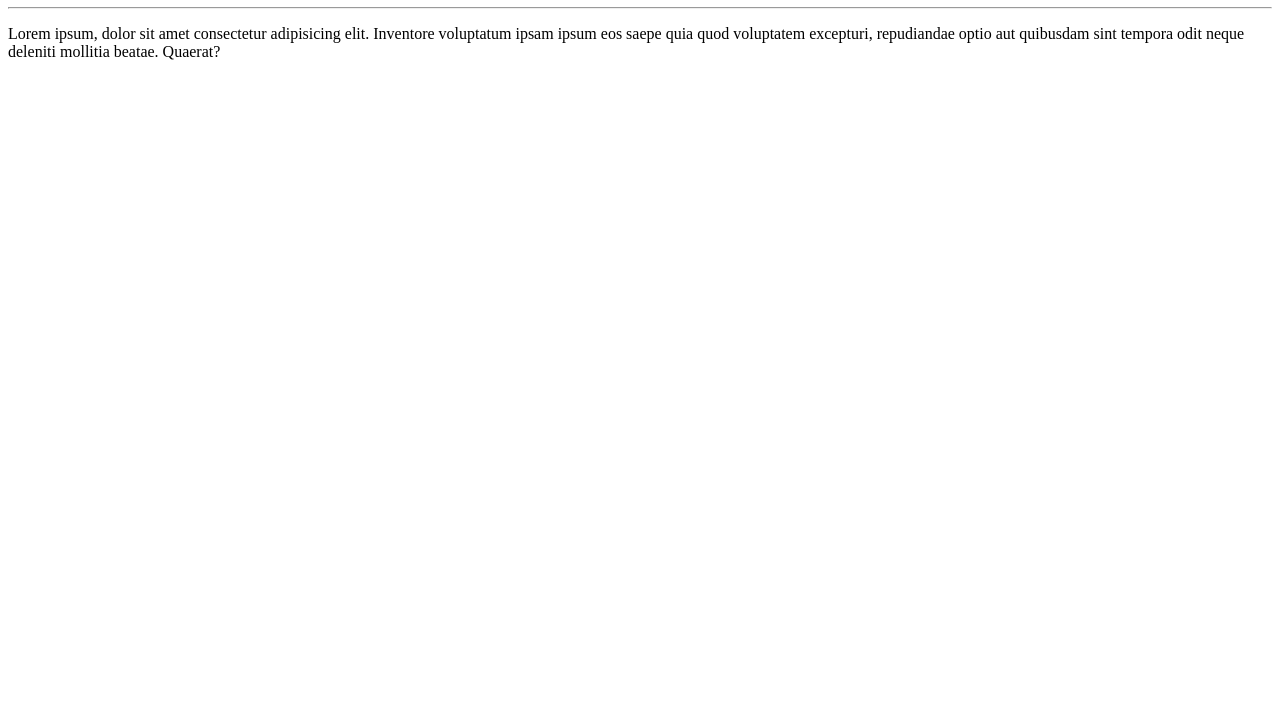
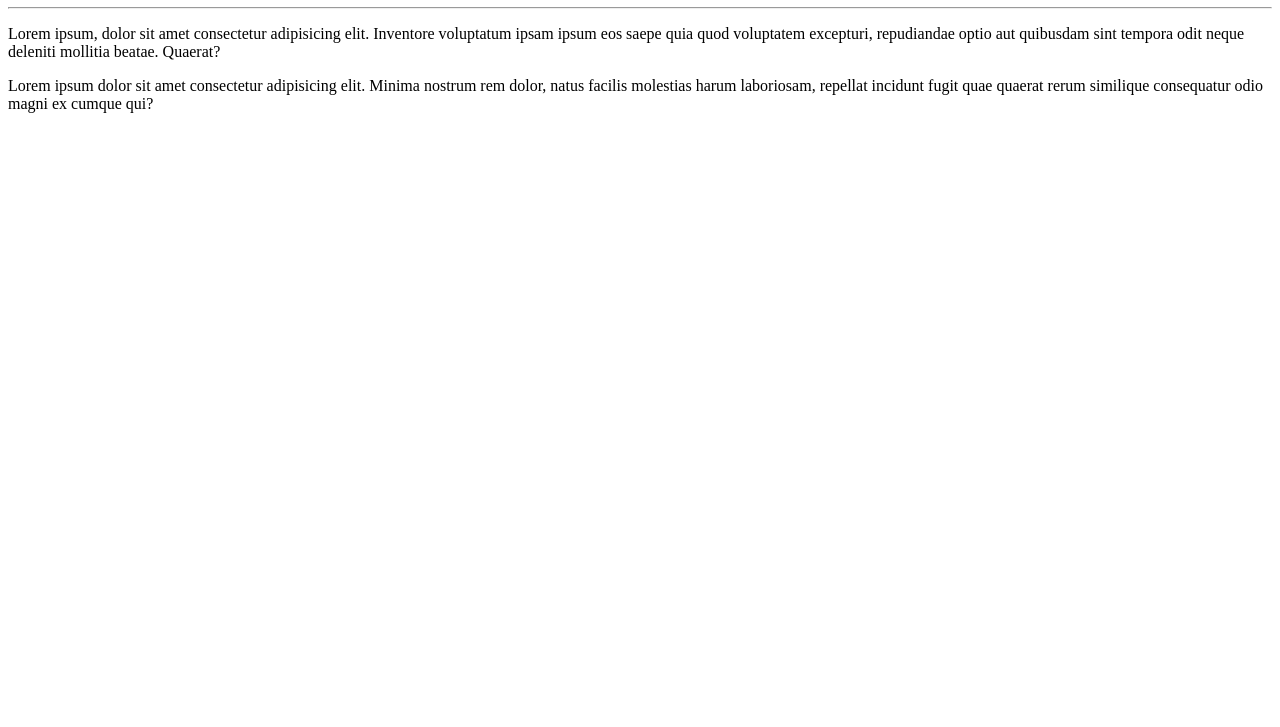
Before and after one commit to StellaJessica/Ola-Mundo, a plain HTML site: page site-exemplo/index.html in a window 1280 px wide. Shown: the part 73-800 px from the top of the page. Drawn offline with Linux system fonts and the light colour scheme.

Commit message:
Adicionei um parágrafo

```diff
--- a/site-exemplo/index.html
+++ b/site-exemplo/index.html
@@ -10,5 +10,6 @@
     <h1>Olá, Mundo!</h1>
     <hr>
     <p>Lorem ipsum, dolor sit amet consectetur adipisicing elit. Inventore voluptatum ipsam ipsum eos saepe quia quod voluptatem excepturi, repudiandae optio aut quibusdam sint tempora odit neque deleniti mollitia beatae. Quaerat?</p>
+    <p>Lorem ipsum dolor sit amet consectetur adipisicing elit. Minima nostrum rem dolor, natus facilis molestias harum laboriosam, repellat incidunt fugit quae quaerat rerum similique consequatur odio magni ex cumque qui?</p>
 </body>
 </html>
```
